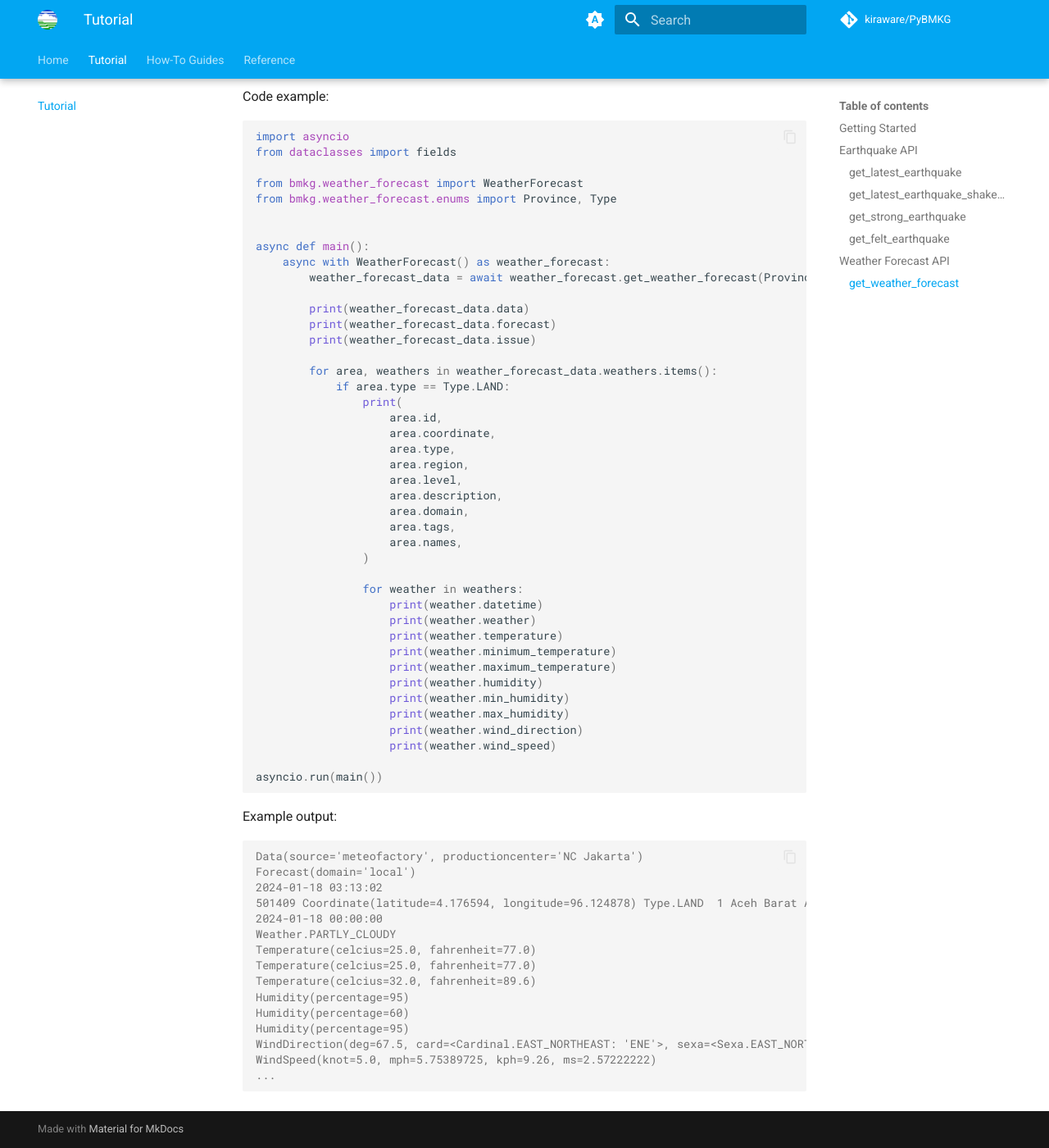
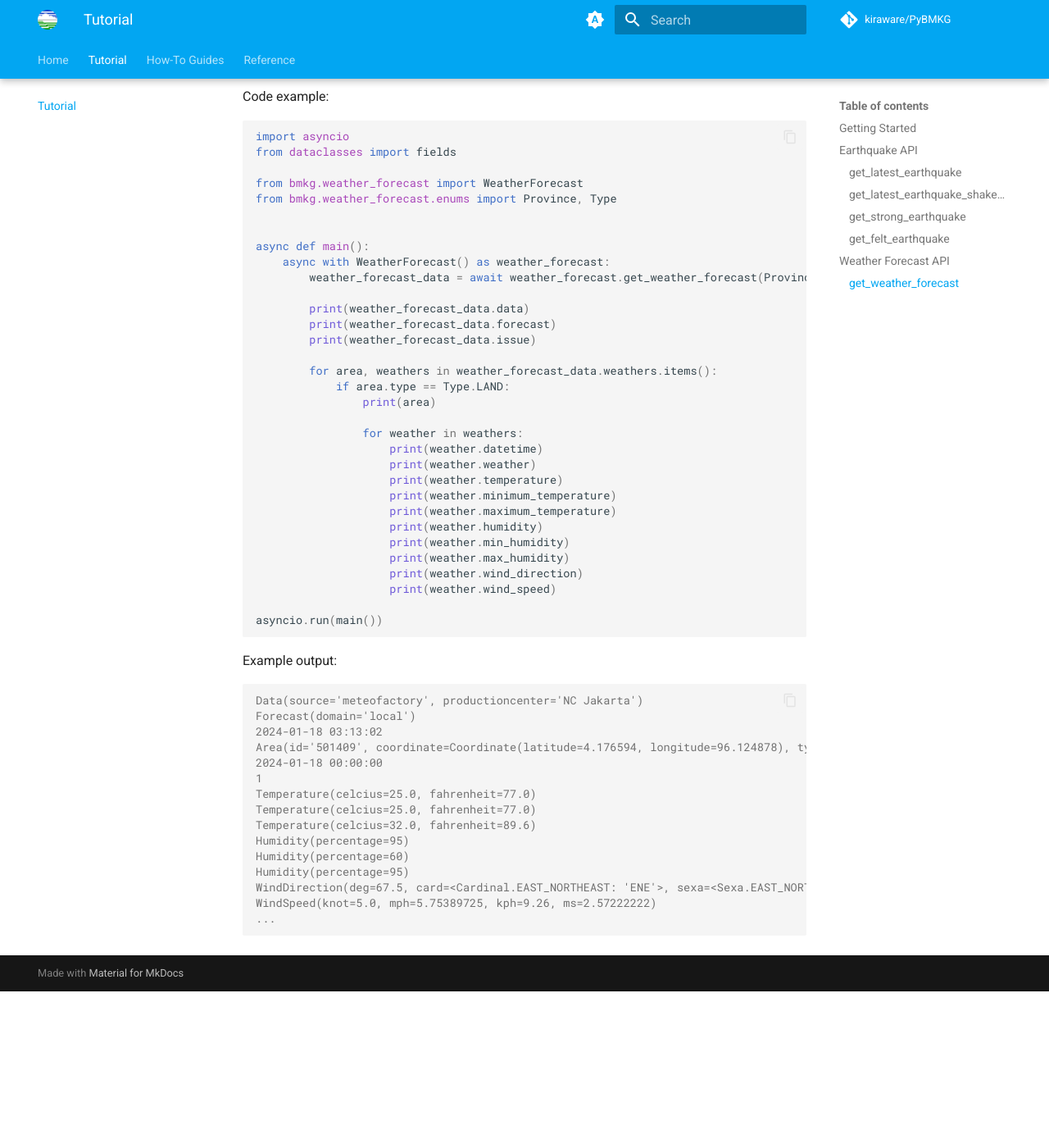
Before and after one commit to kiraware/PyBMKG, an MkDocs documentation site: the page built from docs/tutorials.md, in a window 1280 px wide and 1400 px high, scrolled down 4265 px. Shown: the whole window at 82% size. Built offline with MkDocs 1.6.1 and Material for MkDocs 9.7.7, drawn with Linux system fonts in a browser that asks for light colours; comment, search, counter and statistics services are not loaded; after the commit the page ends 5474 px from its top, so only the background shows below that.

Commit message:
update docs
update weather forecast tutorial docs. includes code example and output.
this change reflect the new enum class.

```diff
--- a/docs/tutorials.md
+++ b/docs/tutorials.md
@@ -244,17 +244,7 @@ async def main():
 
         for area, weathers in weather_forecast_data.weathers.items():
             if area.type == Type.LAND:
-                print(
-                    area.id,
-                    area.coordinate,
-                    area.type,
-                    area.region,
-                    area.level,
-                    area.description,
-                    area.domain,
-                    area.tags,
-                    area.names,
-                )
+                print(area)
 
                 for weather in weathers:
                     print(weather.datetime)
@@ -277,9 +267,9 @@ Example output:
 Data(source='meteofactory', productioncenter='NC Jakarta')
 Forecast(domain='local')
 2024-01-18 03:13:02
-501409 Coordinate(latitude=4.176594, longitude=96.124878) Type.LAND  1 Aceh Barat Aceh  Name(en_US='Aceh Barat', id_ID='Kab. Aceh Barat')
+Area(id='501409', coordinate=Coordinate(latitude=4.176594, longitude=96.124878), type=<Type.LAND: 'land'>, region='', level='1', description='Aceh Barat', domain='Aceh', tags='', names=Name(en_US='Aceh Barat', id_ID='Kab. Aceh Barat'))
 2024-01-18 00:00:00
-Weather.PARTLY_CLOUDY
+1
 Temperature(celcius=25.0, fahrenheit=77.0)
 Temperature(celcius=25.0, fahrenheit=77.0)
 Temperature(celcius=32.0, fahrenheit=89.6)
```
